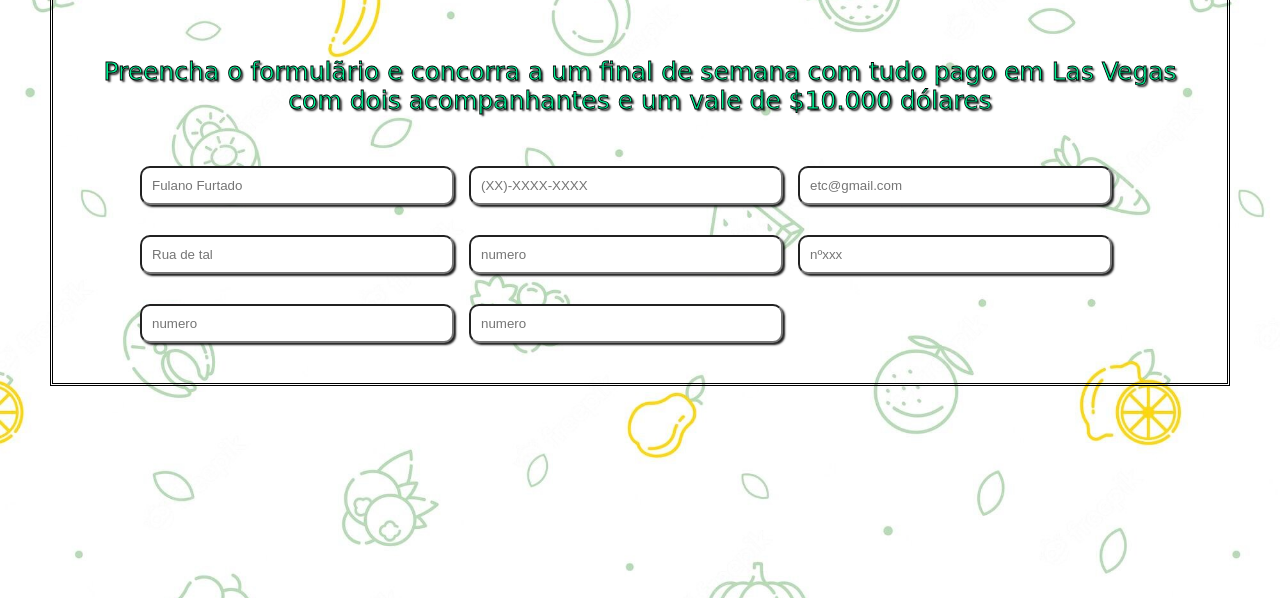
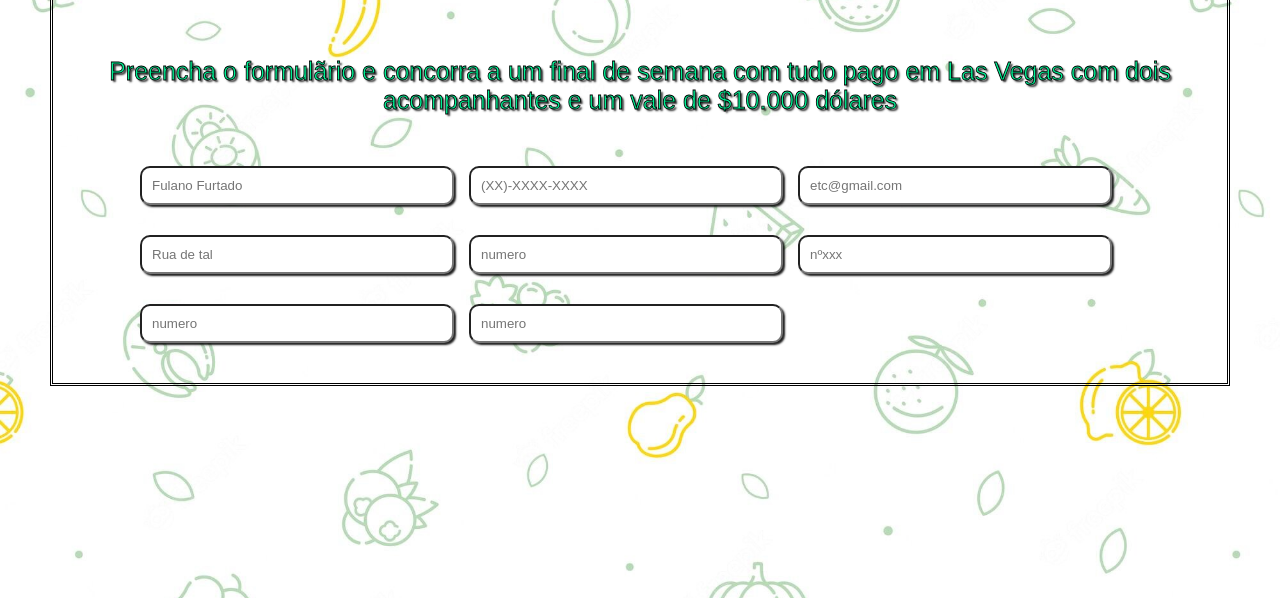
Before and after one commit to Leandrolsantos/promocao-supermercado-bondpreco, a plain HTML site: page assets/index.html in a window 1280 px wide. Shown: the part 202-800 px from the top of the page. Drawn offline with Linux system fonts and the light colour scheme.

Commit message:
34 dia de CTD - Melhorando o CSS

```diff
--- a/assets/css/style.css
+++ b/assets/css/style.css
@@ -1,7 +1,7 @@
 body {
     display: flex;
     flex-direction: column;
-    font-family: 'Sansita Swashed', cursive;
+    font-family: Arial, Helvetica, sans-serif;
     margin: 50px;
     background: #f4f4f4 url(../img/fundo.jpg) no-repeat;
     background-size: cover;
```
Also changed, not shown: assets/index.html (line endings or trailing spaces).
